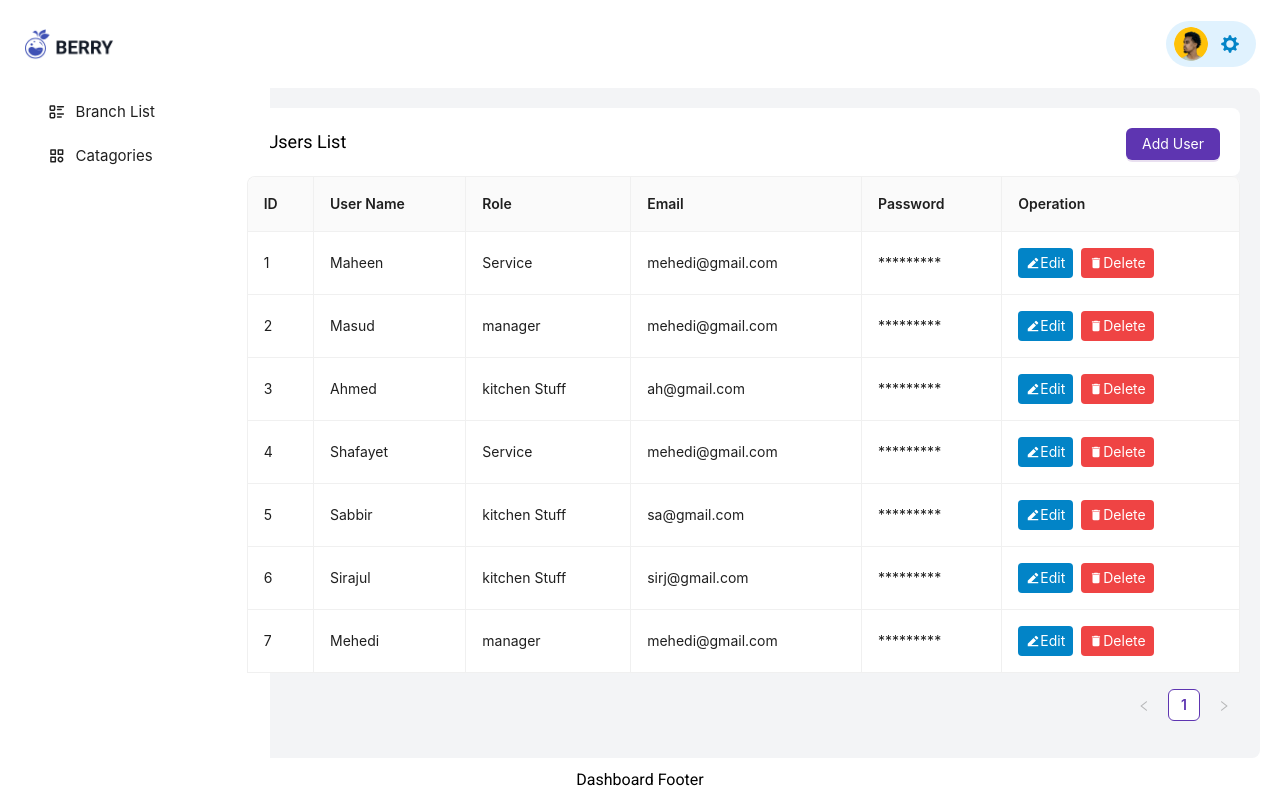
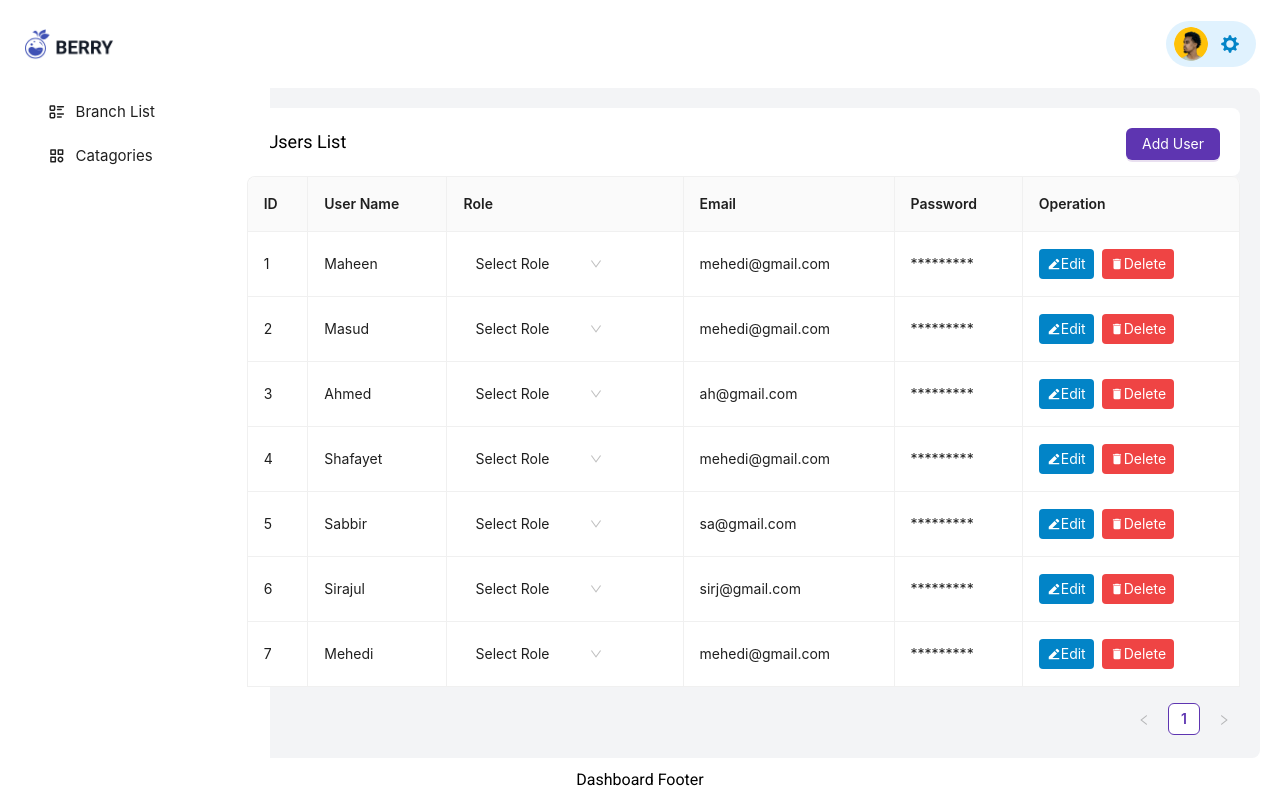
Before and after one commit to rehanmosabbir/codecamprestora.web, a Next.js app: page /branchuserlist in a window 1280 px wide. Built offline with nearby package versions, Linux system fonts and the light colour scheme.

Commit message:
role chanded to dropdown

```diff
--- a/src/components/BranchUserList/BranchUserLists.tsx
+++ b/src/components/BranchUserList/BranchUserLists.tsx
@@ -169,10 +169,9 @@ export const BranchUserLists: React.FC = () => {
     {
       title: "Role",
       dataIndex: "role",
-      editable: true,
+      editable: false,
       render: (_: any, record: DataType) => {
-        const editing = isEditing(record);
-        return editing ? (
+        return (
           <Space wrap>
             <Select
               defaultValue="Select Role"
@@ -185,8 +184,6 @@ export const BranchUserLists: React.FC = () => {
               ]}
             />
           </Space>
-        ) : (
-          record.role
         );
       },
     },
```
